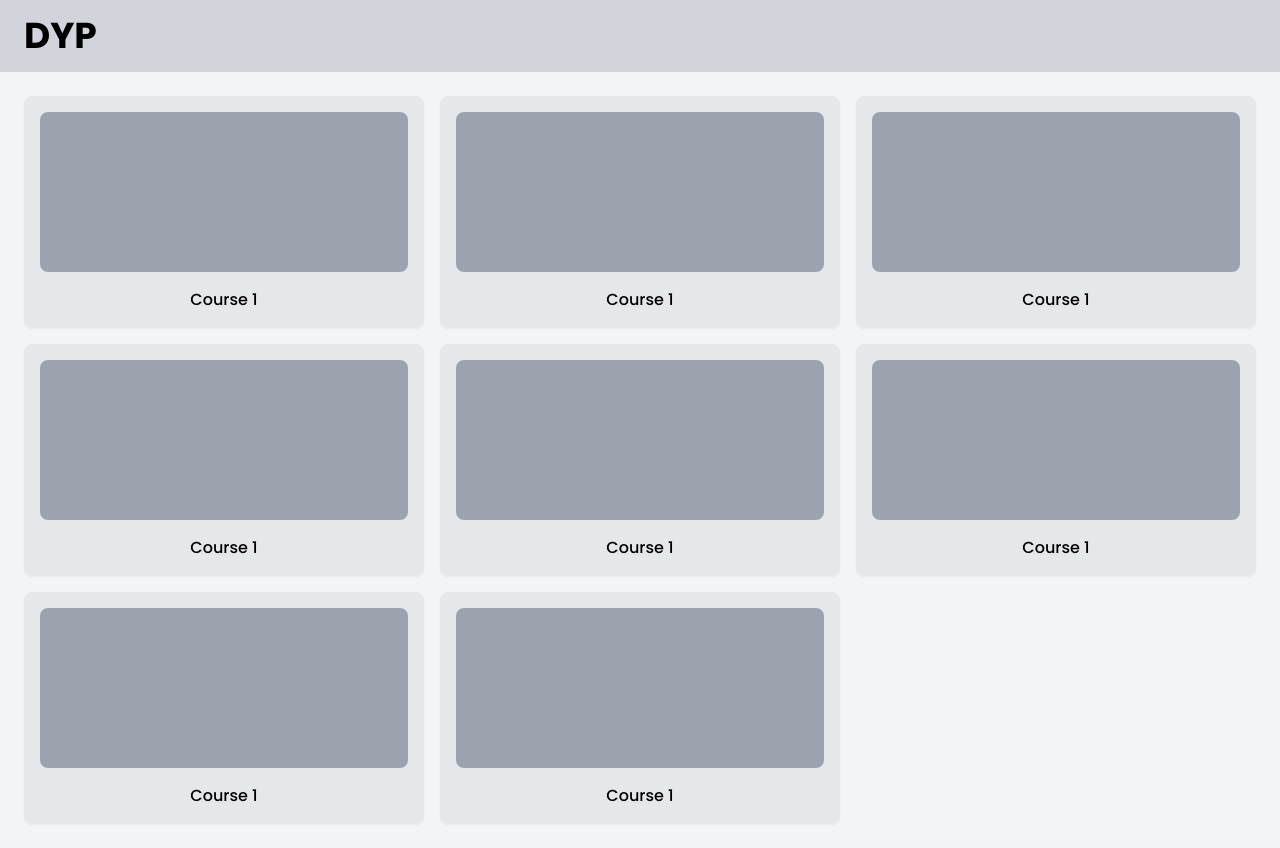
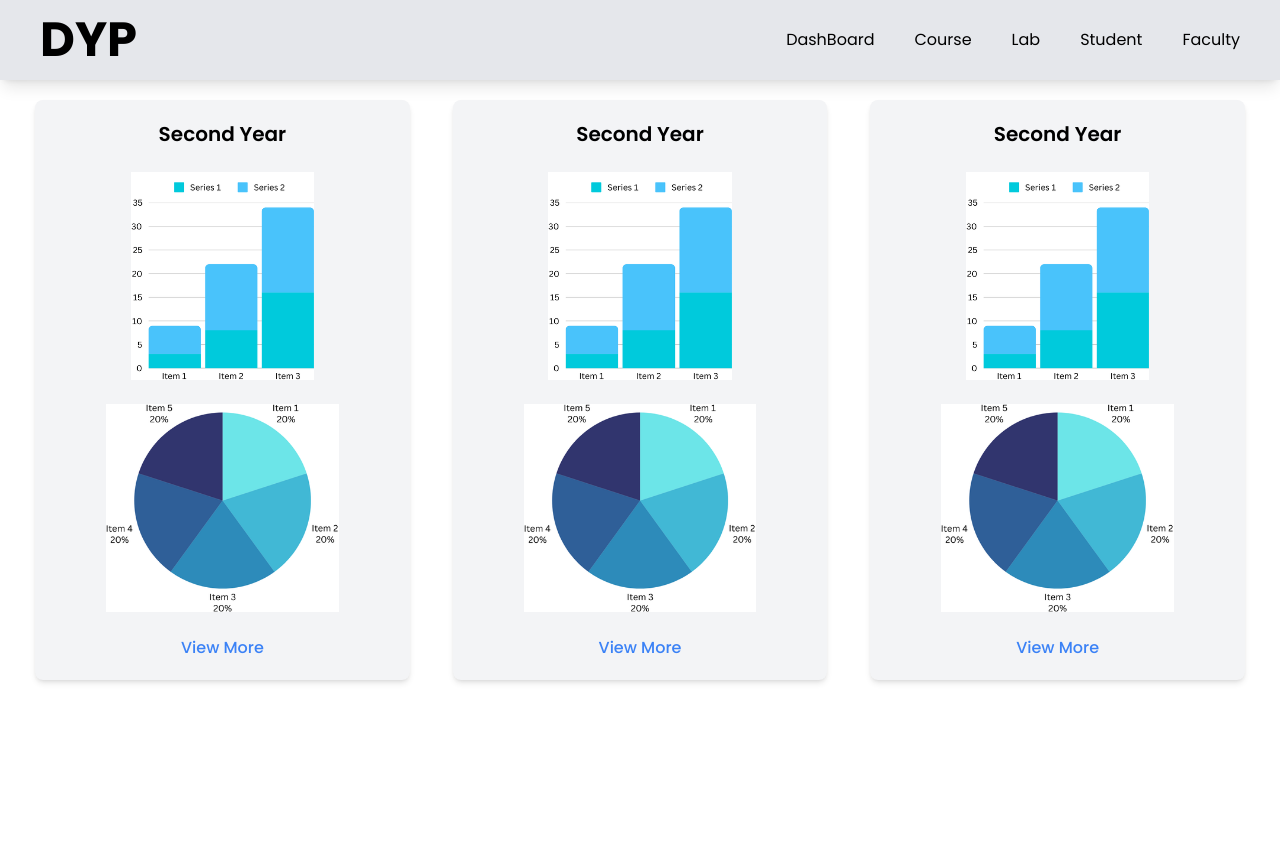
Before and after one commit to LalitBarage/class-link, a React (Vite) app in the folder frontend/: page / in a window 1280 px wide. After the commit the page ends 800 px from the top, so only its background shows below. Built offline with nearby package versions, Linux system fonts and the light colour scheme.

Commit message:
Commit 2

```diff
--- a/frontend/src/App.jsx
+++ b/frontend/src/App.jsx
@@ -1,30 +1,32 @@
 import React from "react";
 import { Routes, Route } from "react-router-dom";
 import Navbar from "./Components/Navbar";
-// import Home from "./Components/Home";
-// import Student from "./Components/Student";
-// import Faculty from "./Components/Faculty";
-// import Course from "./Components/Course";
-// import AddLab from "./Components/AddLab";
+import Home from "./Components/Home";
+import Student from "./Components/Student";
+import Faculty from "./Components/Faculty";
+import Course from "./Components/Course";
+import AddLab from "./Components/AddLab";
 import FHome from "./Components/FacultyModule/FHome";
 import CourseReport from "./Components/FacultyModule/CourseReport";
-// import Course from "./Admin/Course";
+
 
 const App = () => {
   return (
+
      <div>
+    <Navbar/>
+       <Routes>
+         <Route path="/" element={<Home />} />
+         <Route path="/student" element={<Student />} />
+         <Route path="/faculty" element={<Faculty />} />
+         <Route path="/course" element={<Course />} />
+         <Route path="/addlab" element={<AddLab />} />
+      <Route path="/FHome" element={<FHome/>}/>
+      <Route path="/report" element={<CourseReport/>}/>
 
-    {/* //   <Routes>
-    //     <Route path="/" element={<Home />} />
-    //     <Route path="/student" element={<Student />} />
-    //     <Route path="/faculty" element={<Faculty />} />
-    //     <Route path="/course" element={<Course />} />
-    //     <Route path="/addlab" element={<AddLab />} />
-    //   </Routes> */}
-    <Routes>
-      <Route path="/" element={<FHome/>}/>
-      <Route path="/report" element={<CourseReport/>}/>
-    </Routes>
+       </Routes>
+
+
 
 </div>
 
```
